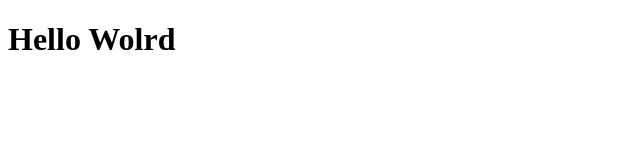
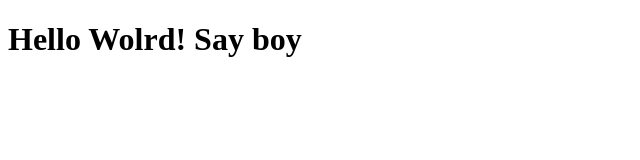
Before and after one commit to Azruthx/projetoteste, a plain HTML site: page index.html in a window 1280 px wide. Shown: the whole page, without its empty margins (0-640 px from the left). Drawn offline with Linux system fonts and the light colour scheme.

Commit message:
Modificação do index

```diff
--- a/index.html
+++ b/index.html
@@ -7,6 +7,6 @@
     <title>Document</title>
 </head>
 <body>
-    <h1>Hello Wolrd</h1>
+    <h1>Hello Wolrd! Say boy</h1>
 </body>
 </html>
```
